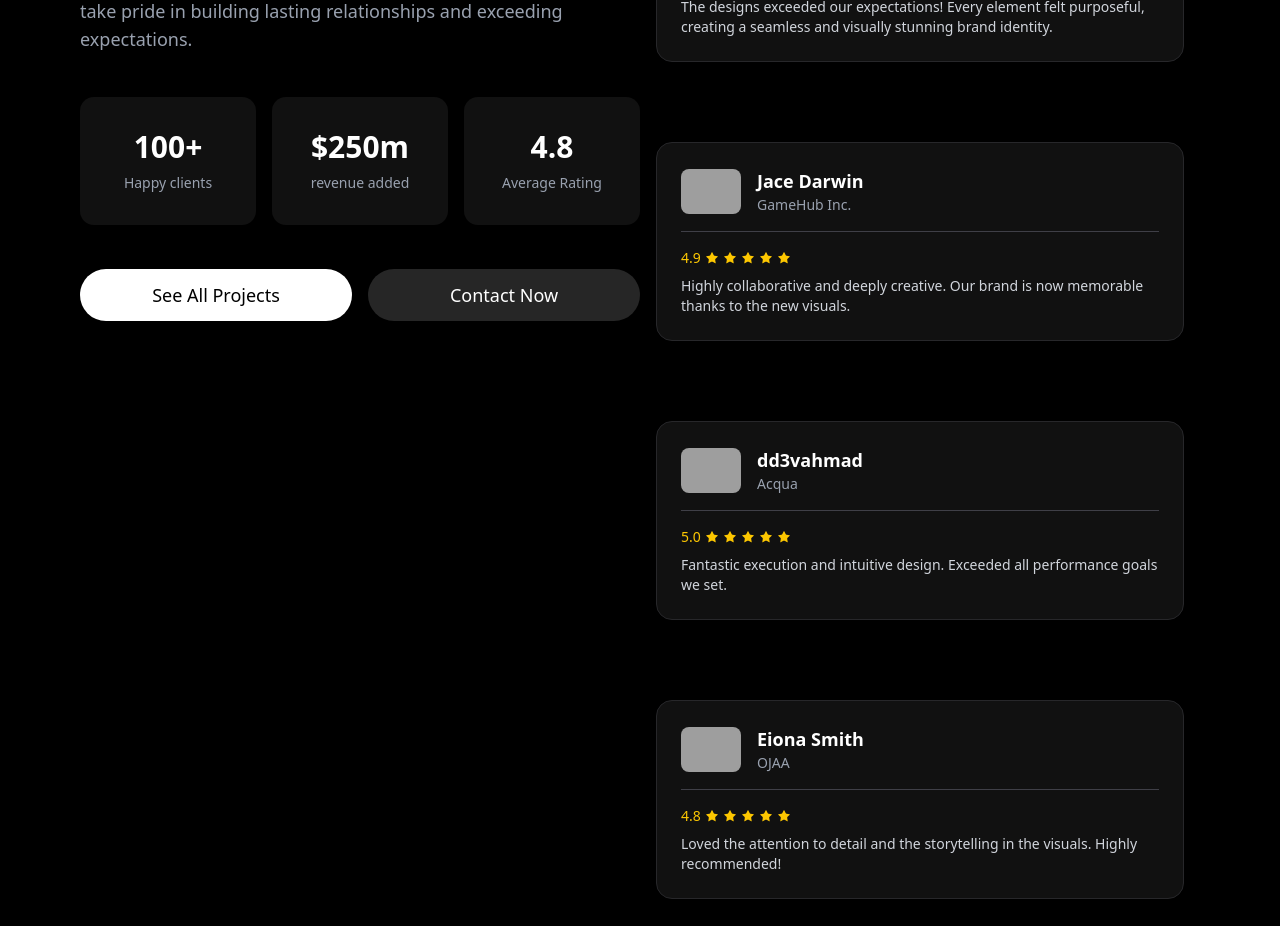
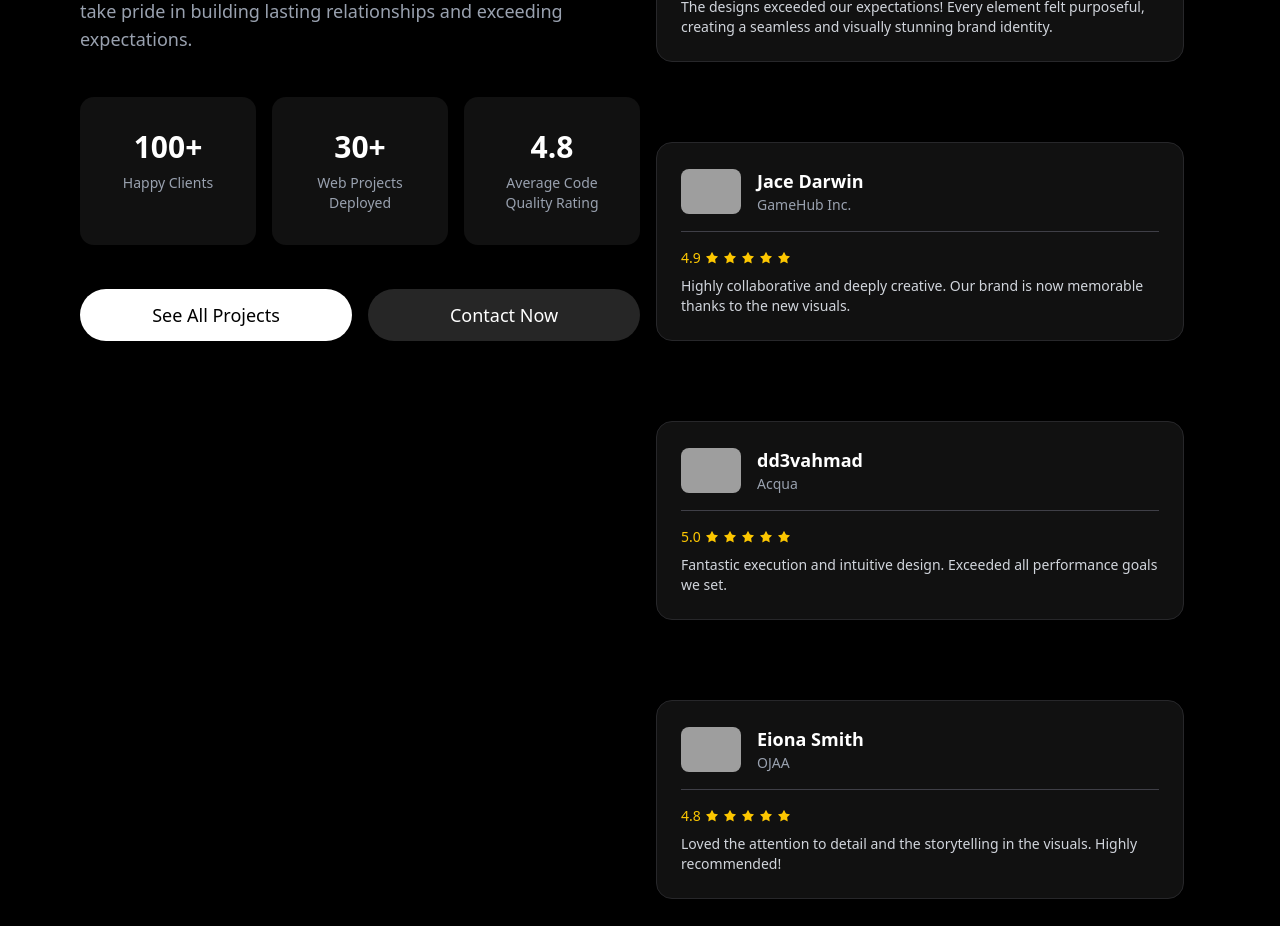
Before and after one commit to Harziz712/harziiz_codes, a Next.js app: page / in a window 1280 px wide. Shown: the part 7380-8306 px from the top of the page. Built offline with nearby package versions, Linux system fonts and the light colour scheme; no server answers; grey boxes are pictures that could not be loaded; a web font is replaced by a local one.

Commit message:
stats content changed

```diff
--- a/app/components/ui/StatsCards.tsx
+++ b/app/components/ui/StatsCards.tsx
@@ -5,15 +5,15 @@ import React from 'react';
 const stats = [
   {
     value: '100+',
-    label: 'Happy clients',
+    label: 'Happy Clients',
   },
   {
-    value: '$250m',
-    label: 'revenue added',
+    value: '30+',
+    label: 'Web Projects Deployed',
   },
   {
     value: '4.8',
-    label: 'Average Rating',
+    label: 'Average Code Quality Rating',
   },
 ];
 
```
